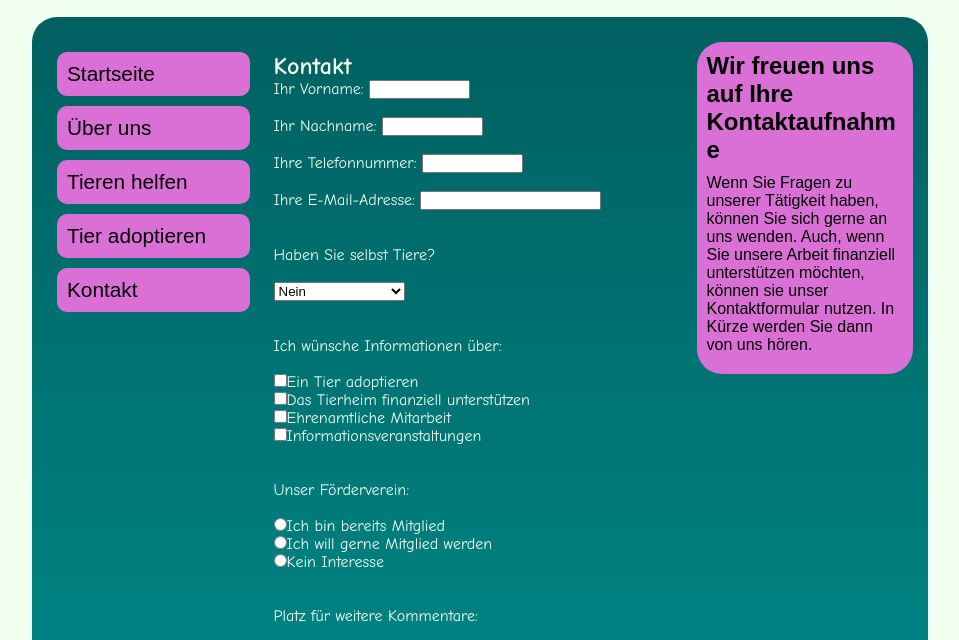
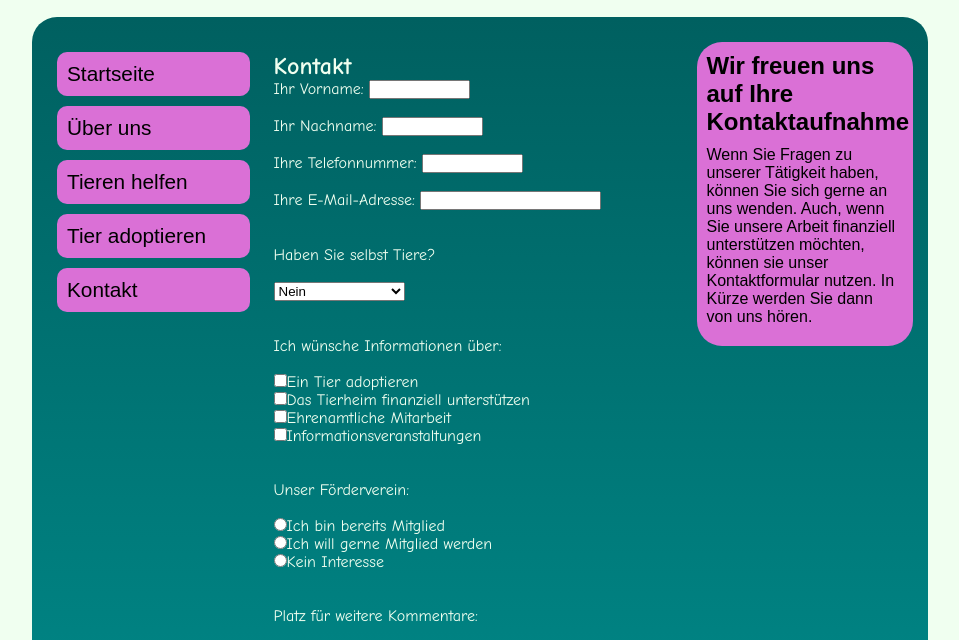
Before and after one commit to munderlu/munderlu.github.io, a plain HTML site: page kontakt.html in a window 1280 px wide. Shown: the part 160-800 px from the top of the page, without its empty margins (160-1119 px from the left). Drawn offline with Linux system fonts and the light colour scheme.

Commit message:
Update style.css
Wörter werden in der Mitte nicht mehr gebrochen.

```diff
--- a/style.css
+++ b/style.css
@@ -2,7 +2,6 @@
     box-sizing: border-box;
     padding: 0;
     margin: 0;
-    word-wrap: break-word;
 }
 img{
     max-width: 100%;
```
